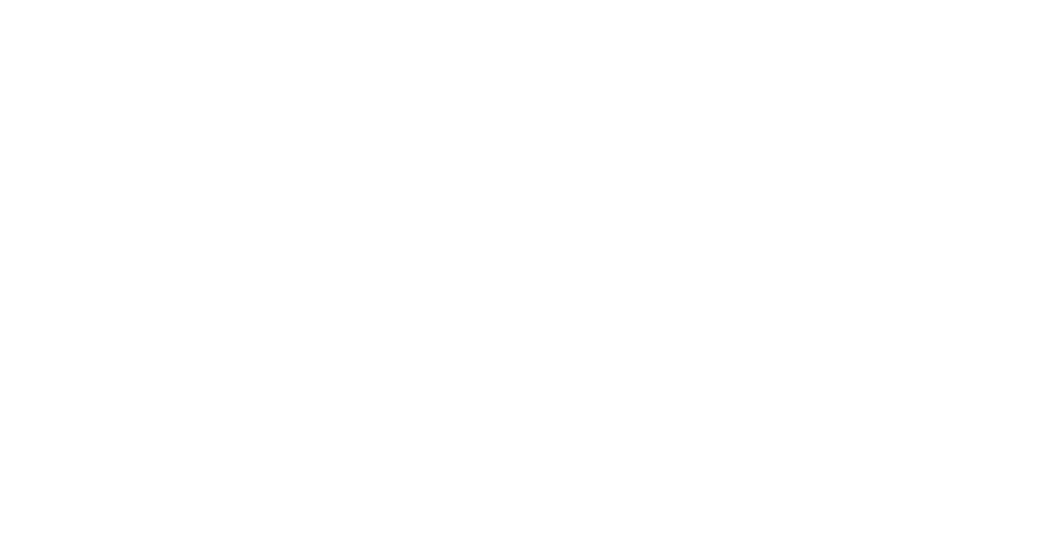
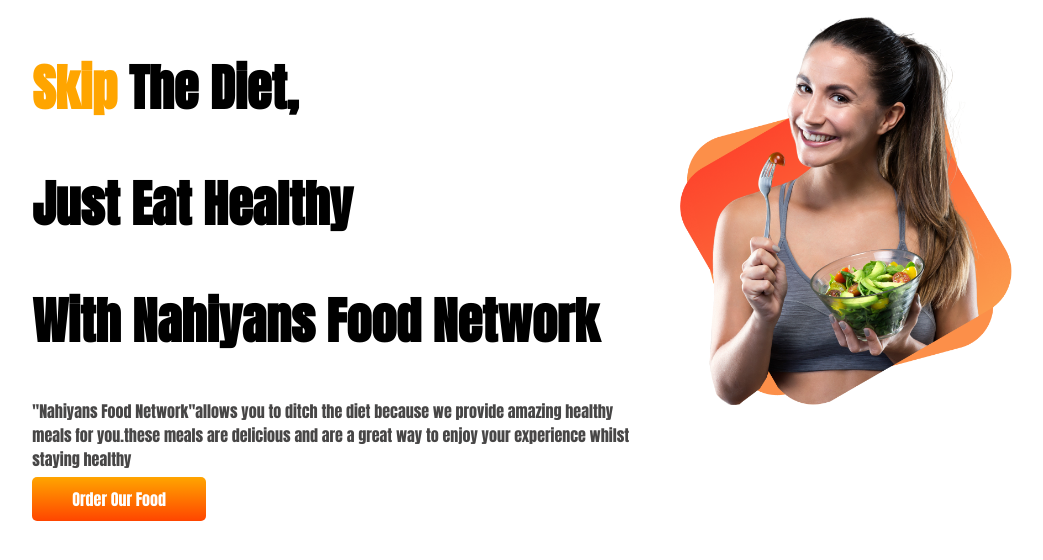
Before and after one commit to Nahiyan12/assignment1, a plain HTML site: page index.html in a window 1280 px wide. Shown: the whole page, without its empty margins (1-1044 px from the left). Drawn offline with Linux system fonts and the light colour scheme.

Commit message:
image1 added

```diff
--- a/index.html
+++ b/index.html
@@ -1,13 +1,33 @@
 <!DOCTYPE html>
 <html lang="en">
+
 <head>
     <meta charset="UTF-8">
     <meta http-equiv="X-UA-Compatible" content="IE=edge">
     <meta name="viewport" content="width=device-width, initial-scale=1.0">
     <title>Nahiyans Food Network</title>
+    <link rel="preconnect" href="https://fonts.googleapis.com">
+    <link rel="preconnect" href="https://fonts.gstatic.com" crossorigin>
+    <link href="https://fonts.googleapis.com/css2?family=Anton&display=swap" rel="stylesheet">
     <link rel="stylesheet" href="style.css">
 </head>
+
 <body>
+    <section class="top-banner">
+        <div class="half-width">
+            <h1><span class="Single-Orange-Text">Skip</span> The Diet,</h1>
+            <h1>Just Eat Healthy</h1>
+            <h1>With Nahiyans Food Network</h1>
+
+            <p>"Nahiyans Food Network"allows you to ditch the diet because we provide amazing healthy meals for
+                you.these meals are delicious and are a great way to enjoy your experience whilst staying healthy</p>
+            <a class="link-button" target="blank" href="https://github.com/Nahiyan12">Order Our Food</a>
+        </div>
+
+        <div class="half-width"><img src="Image1.png" alt=""></div>
+    </section>
+
 
 </body>
+
 </html>
--- a/style.css
+++ b/style.css
@@ -0,0 +1,30 @@
+body{
+    font-family: 'Anton', sans-serif;
+}
+
+h1{
+    font-size: 50px;
+}
+p{
+    color: rgb(71, 70, 70);
+}
+.Single-Orange-Text{
+    color: orange;
+}
+section{
+    display: flex;
+}
+.half-width{
+    width: 100%;
+    padding-left: 2%;
+}
+.half-width img{
+    width: 60%;
+}
+.link-button{
+    text-decoration: none;
+    background-image: linear-gradient(orange, orangered);
+    padding: 10px 40px;
+    border-radius: 5px;
+    color: white;
+}
```
Also changed, not shown: Image1.png (added), image2.png (added).
